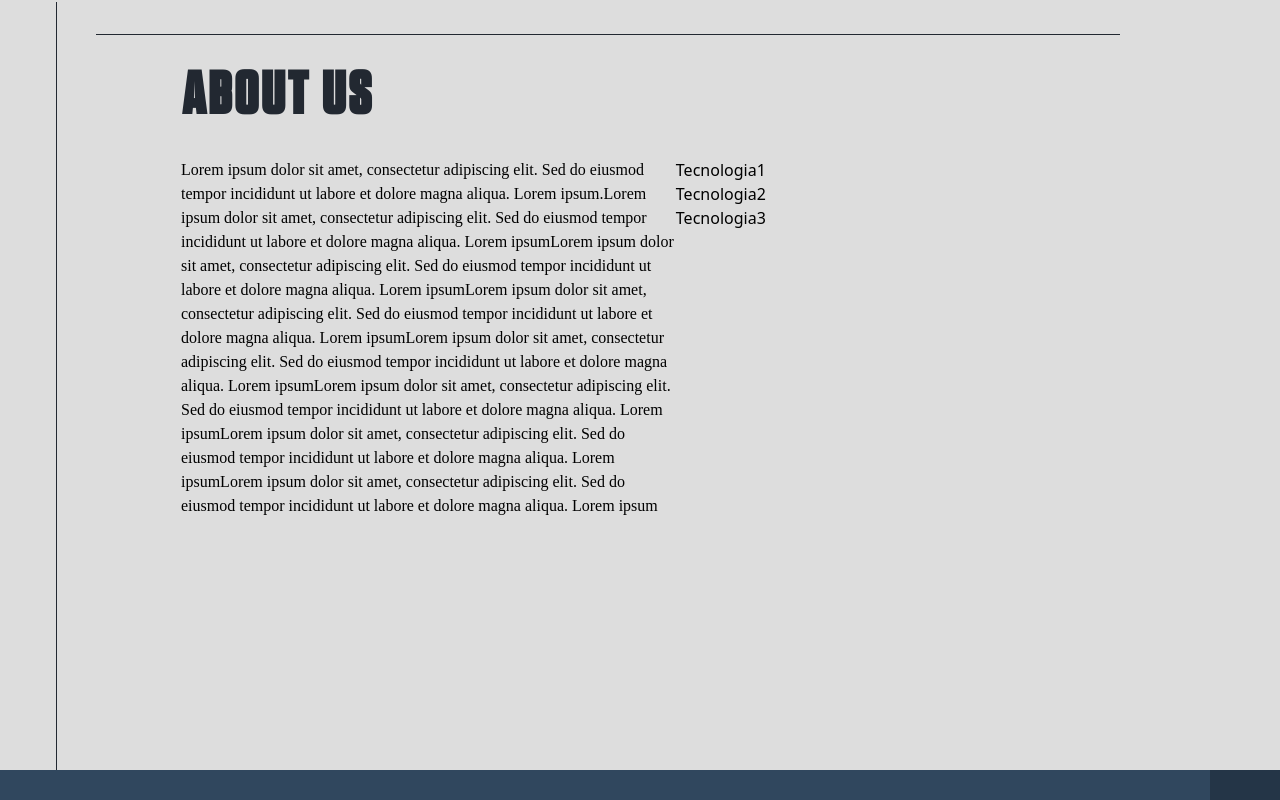
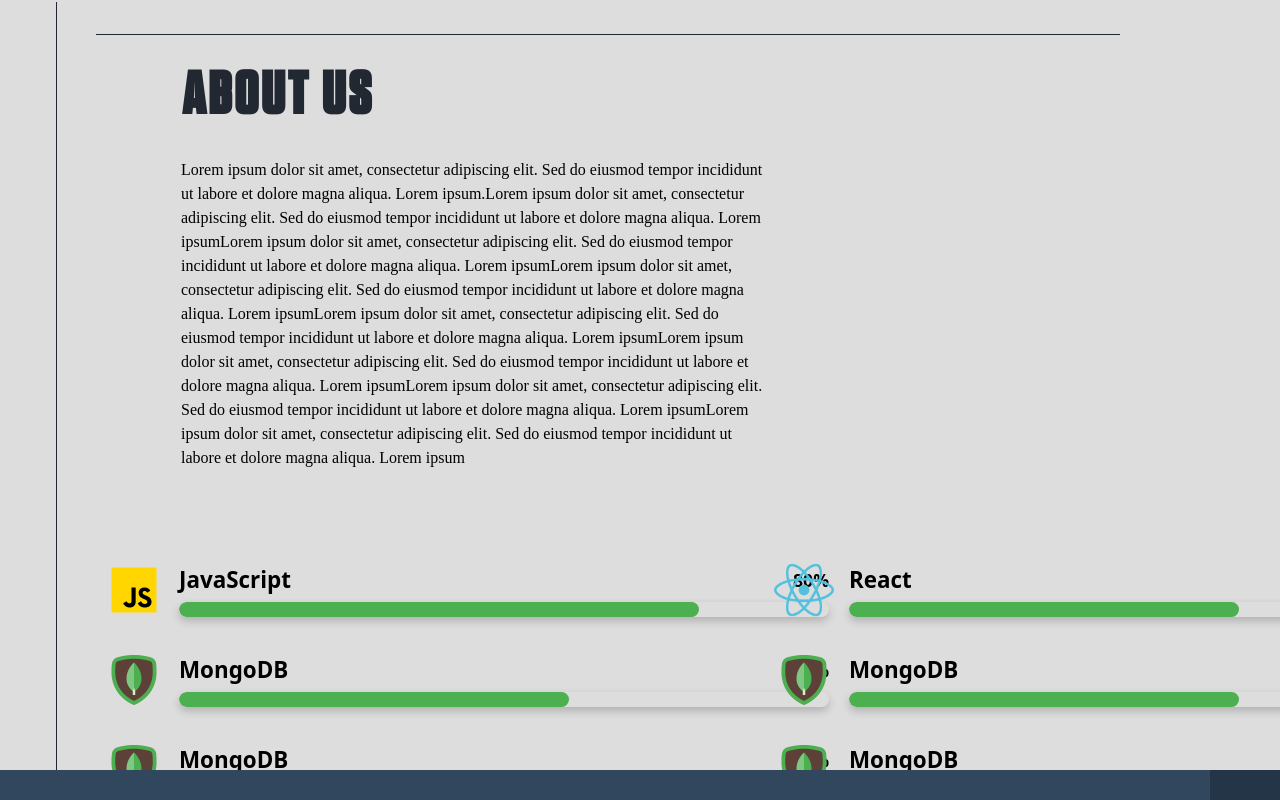
Before and after one commit to Nazaa29/mugencode, a React (Create React App) app: page / in a window 1280 px wide. Shown: the part 830-1630 px from the top of the page. Built offline with nearby package versions, Linux system fonts and the light colour scheme; the HTML template or start-up script is replaced by a standard one; what taos would draw is missing.

Commit message:
About barras de habilidades
barra de habilidades en progreso

```diff
--- a/src/assets/styles/globals.css
+++ b/src/assets/styles/globals.css
@@ -19,9 +19,11 @@
 .custom-red-bg {
   @apply bg-red-custom;
 }
+
 .custom-white-bg {
   @apply bg-gray-custom;
 }
+
 @font-face {
   font-family: "Tungsten";
   src: url("/public/Tungstenfont/Tungsten-Bold/Tungsten-Bold.ttf")
@@ -32,12 +34,14 @@
 .z-10 {
   z-index: 10;
 }
+
 html,
 body {
   margin: 0;
   padding: 0;
   overflow-x: hidden;
 }
+
 .visible {
   visibility: visible;
 }
@@ -55,3 +59,76 @@ body {
     border-color: #ff0000; /* Color del borde cuando es inválido */
   }
 }
+
+/* Estilos para las barras de habilidades y los iconos */
+.contenedor-habilidades {
+  display: grid;
+  grid-template-columns: repeat(2, 1fr);
+  padding: 10px;
+  padding-left: calc(1rem + 5rem);
+  margin: 0 auto;
+  width: calc(100% - 1rem);
+}
+
+.lista-habilidades li {
+  margin-bottom: 20px;
+}
+
+.lista-habilidades {
+  padding: 0;
+  margin: 0;
+  list-style-type: none; /* Elimina los bullets de la lista */
+  display: contents; /* Hace que los <li> se comporten como si estuvieran directamente dentro del contenedor de la cuadrícula */
+}
+
+.nombre-habilidad {
+  font-size: 1.4em; /* Aumenta el tamaño del texto */
+  font-weight: bold;
+}
+
+.titulo-y-porcentaje {
+  display: flex;
+  justify-content: space-between;
+  align-items: center;
+  width: 650px; /* Aumenta el ancho */
+  margin-bottom: 5px;
+}
+
+.barra-habilidad {
+  background-color: #ddd;
+  border-radius: 30px; /* Bordes más redondeados */
+  overflow: hidden;
+  width: 100%; /* Aumenta el ancho */
+  box-shadow: 0px 4px 8px rgba(0, 0, 0, 0.2);
+}
+
+.progreso-habilidad {
+  height: 15px; /* Aumenta la altura */
+  background-color: #4caf50;
+  border-radius: 30px; /* Bordes más redondeados */
+  transition: width 1s ease-in-out;
+}
+
+.contenedor-habilidad {
+  display: flex;
+  align-items: center;
+  margin-bottom: 10px; /* Aumenta el espacio debajo de cada barra */
+  flex-shrink: 0;
+}
+
+.icono-habilidad img {
+  width: 60px; /* Aumenta el tamaño del icono */
+  height: 60px;
+  object-fit: contain; /* Aumenta el espacio a la derecha del icono */
+}
+
+.icono-habilidad {
+  flex-shrink: 0; /* Evita que el contenedor del ícono se encoja */
+  margin-right: 15px; /* Espacio a la derecha del ícono */
+}
+
+.porcentaje-habilidad {
+  font-weight: bold;
+  font-size: 1.1em; /* Aumenta el tamaño del texto del porcentaje */
+  margin-left: 10px; /* Ajusta el espacio entre la barra y el porcentaje */
+}
--- a/src/components/About/About.js
+++ b/src/components/About/About.js
@@ -1,12 +1,28 @@
 import Reveal from "../UI/Reveal";
+import BarraHabilidad from "./BarraHabilidad";
+import iconoJS from "../../assets/images/javascript.png";
+import iconoReact from "../../assets/images/reactjs.png";
+import iconoMDB from "../../assets/images/mongodb.png";
 
 const About = () => {
-  const tecnologias = ['Tecnologia1', 'Tecnologia2', 'Tecnologia3'];
+  const habilidades = [
+    { nombre: "JavaScript", nivel: 80, icono: iconoJS },
+    { nombre: "React", nivel: 60, icono: iconoReact },
+    { nombre: "MongoDB", nivel: 60, icono: iconoMDB },
+    { nombre: "MongoDB", nivel: 60, icono: iconoMDB },
+    { nombre: "MongoDB", nivel: 60, icono: iconoMDB },
+    { nombre: "MongoDB", nivel: 60, icono: iconoMDB },
+    { nombre: "MongoDB", nivel: 60, icono: iconoMDB },
+    { nombre: "MongoDB", nivel: 60, icono: iconoMDB },
+  ];
 
   return (
-    <section id="about" className=" h-min[h-fit] xl:h-screen flex flex-col lg:flex-row bg-gray-custom relative">
+    <section
+      id="about"
+      className=" h-min[h-fit] xl:h-screen flex flex-col lg:flex-row bg-gray-custom relative"
+    >
       <div className="absolute top-8 bottom-0 left-8 md:left-14 bg-dark-custom w-1px"></div>
-    {/* Línea horizontal */}
+      {/* Línea horizontal */}
       <div className="absolute w-4/5 top-16 md:left-24 left-20 right-24 h-1px invisible sm:visible bg-dark-custom"></div>
       <div>
         <Reveal>
@@ -18,8 +34,8 @@ const About = () => {
           <p className="sm:text-sm text-xs xl:text-base font-sourceCodePro">
             Lorem ipsum dolor sit amet, consectetur adipiscing elit. Sed do
             eiusmod tempor incididunt ut labore et dolore magna aliqua. Lorem
-            ipsum.Lorem ipsum dolor sit amet, consectetur adipiscing elit. Sed do
-            eiusmod tempor incididunt ut labore et dolore magna aliqua. Lorem
+            ipsum.Lorem ipsum dolor sit amet, consectetur adipiscing elit. Sed
+            do eiusmod tempor incididunt ut labore et dolore magna aliqua. Lorem
             ipsumLorem ipsum dolor sit amet, consectetur adipiscing elit. Sed do
             eiusmod tempor incididunt ut labore et dolore magna aliqua. Lorem
             ipsumLorem ipsum dolor sit amet, consectetur adipiscing elit. Sed do
@@ -34,15 +50,17 @@ const About = () => {
             eiusmod tempor incididunt ut labore et dolore magna aliqua. Lorem
             ipsum
           </p>
-          <ul>
-            {tecnologias.map((tecnologias,index) => (
-              <li key={index}>{tecnologias}</li>
+        </div>
+        <div className="contenedor-habilidades">
+          <ul className="lista-habilidades">
+            {habilidades.map((habilidad, index) => (
+              <li key={index} className="elemento-lista-habilidades w-1/2">
+                <BarraHabilidad habilidad={habilidad} />
+              </li>
             ))}
           </ul>
         </div>
       </div>
-
-
     </section>
   );
 };
--- /dev/null
+++ b/src/components/About/BarraHabilidad.js
@@ -0,0 +1,23 @@
+import React from "react";
+import "../../assets/styles/globals.css";
+
+const BarraHabilidad = ({ habilidad }) => (
+  <div className="contenedor-habilidad">
+    <div className="icono-habilidad">
+      <img src={habilidad.icono} alt={`${habilidad.nombre} icon`} />
+    </div>
+    <div className="info-habilidad">
+      <div className="titulo-y-porcentaje">
+        <span className="nombre-habilidad">{habilidad.nombre}</span>
+        <span className="porcentaje-habilidad">{habilidad.nivel}%</span>
+      </div>
+      <div className="barra-habilidad">
+        <div
+          className="progreso-habilidad"
+          style={{ width: `${habilidad.nivel}%` }}
+        ></div>
+      </div>
+    </div>
+  </div>
+);
+export default BarraHabilidad;
```
